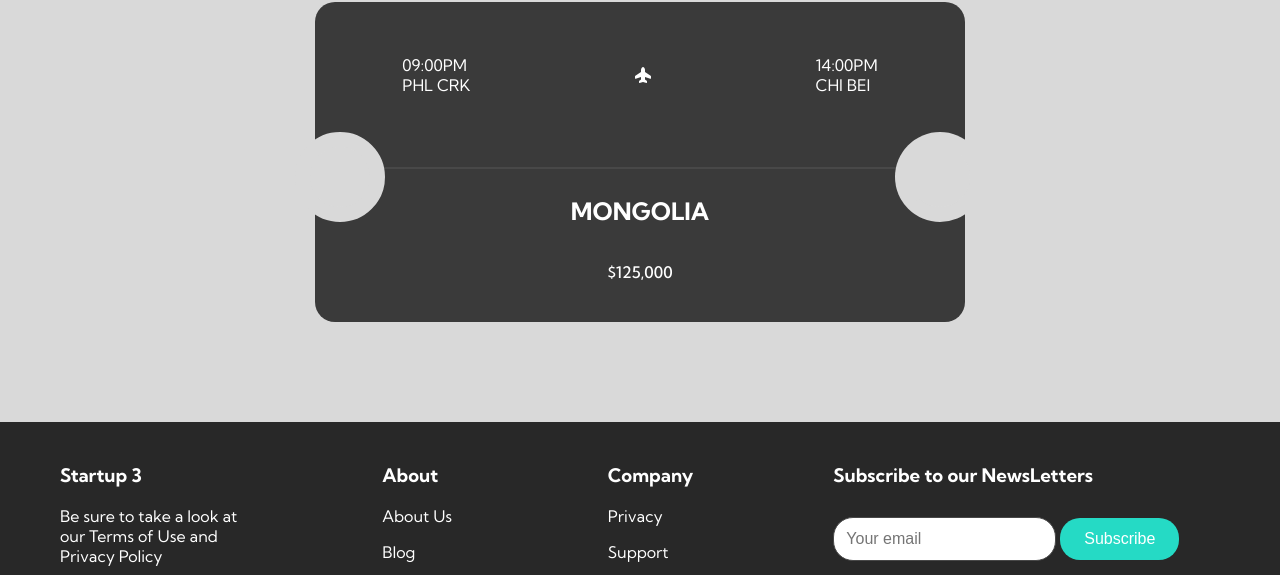
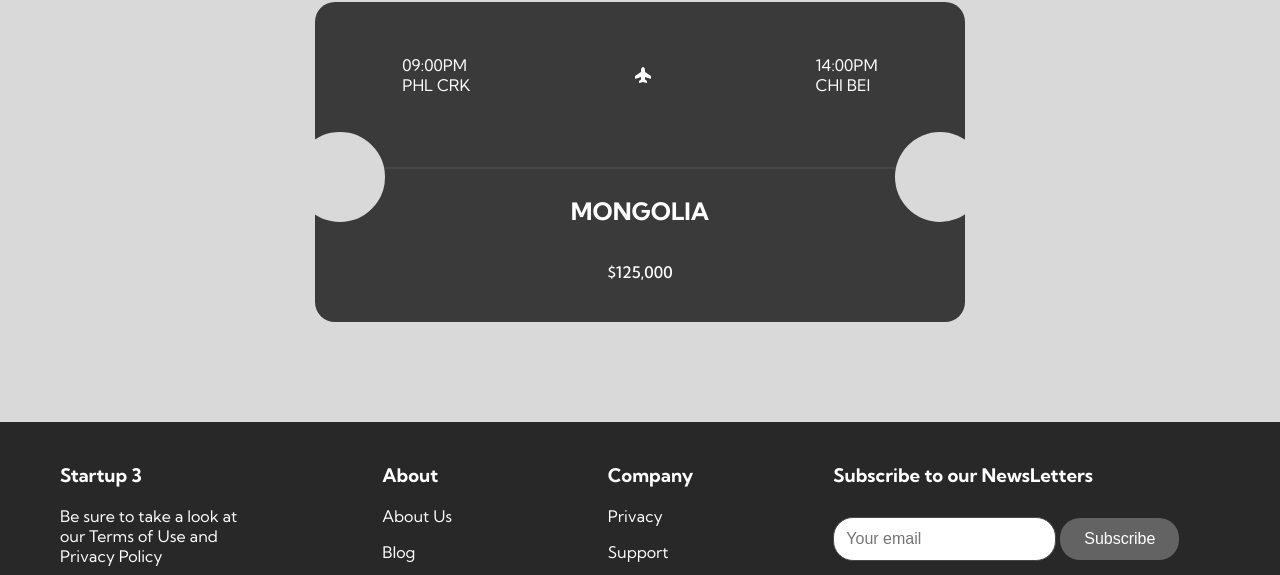
Before and after one commit to kidmagus/flight-booking-site, a website: page FirstScreen.html in a window 1280 px wide. Shown: the part 1833-2408 px from the top of the page. Drawn offline with Linux system fonts and the light colour scheme.

Commit message:
Update FirstScreen.html

```diff
--- a/FirstScreen.html
+++ b/FirstScreen.html
@@ -219,7 +219,7 @@
             type="text"
             placeholder="Your email"
           />
-          <button class="btn-green text-white font-sm pl-2 pr-2 mt-1 b-rad">
+          <button class="btn-primary text-white font-sm pl-2 pr-2 mt-1 b-rad">
             Subscribe
           </button>
           <div class="display-f font-md mt-2 align-center col-gap-3">
@@ -244,7 +244,5 @@
         </p>
       </div>
     </div>
-
-    //run
   </body>
 </html>
```
